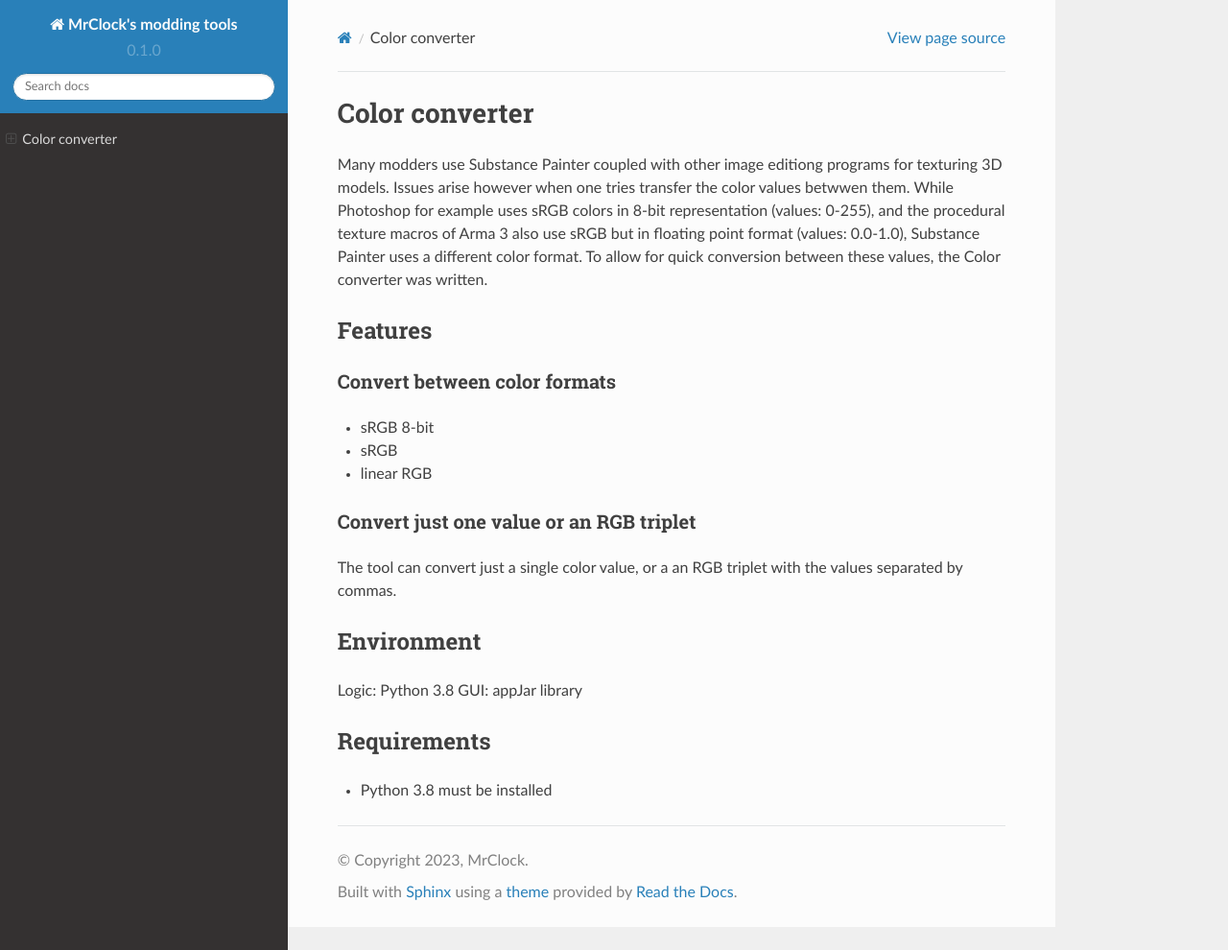
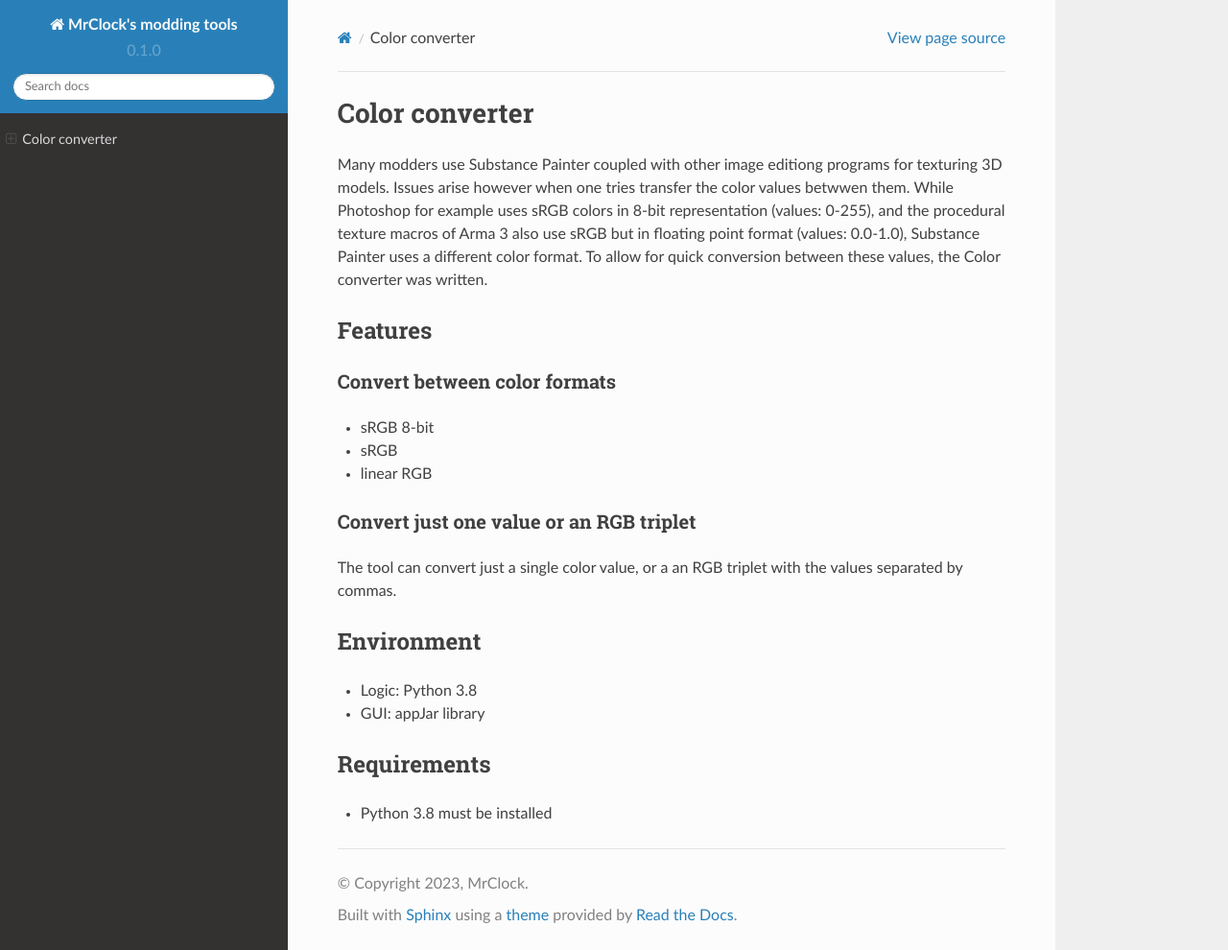
Before and after one commit to MrClock8163/ToolDocumentation, a Sphinx documentation site: the page built from docs/source/python/colorconverter.rst, in a window 1280 px wide and 990 px high. Shown: the whole window at 96% size. Built offline with Sphinx 7.4.7 and the Read the Docs theme 2.0.0, drawn with Linux system fonts in a browser that asks for light colours; part of the change alters nothing that is shown.

```diff
--- a/docs/source/python/colorconverter.rst
+++ b/docs/source/python/colorconverter.rst
@@ -25,8 +25,8 @@ The tool can convert just a single color value, or a an RGB triplet with the val
 Environment
 -----------
 
-Logic:  Python 3.8
-GUI:    appJar library
+* Logic:  Python 3.8
+* GUI:    appJar library
 
 Requirements
 ------------
```
